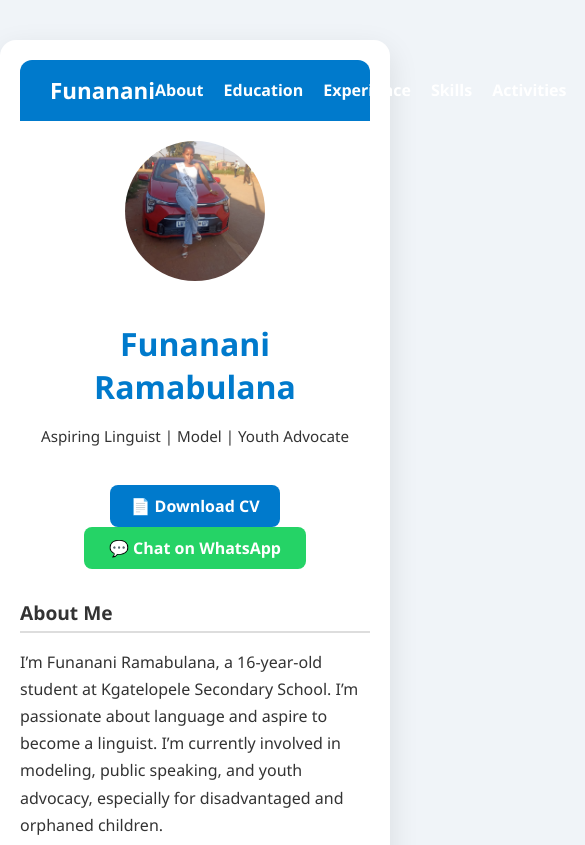
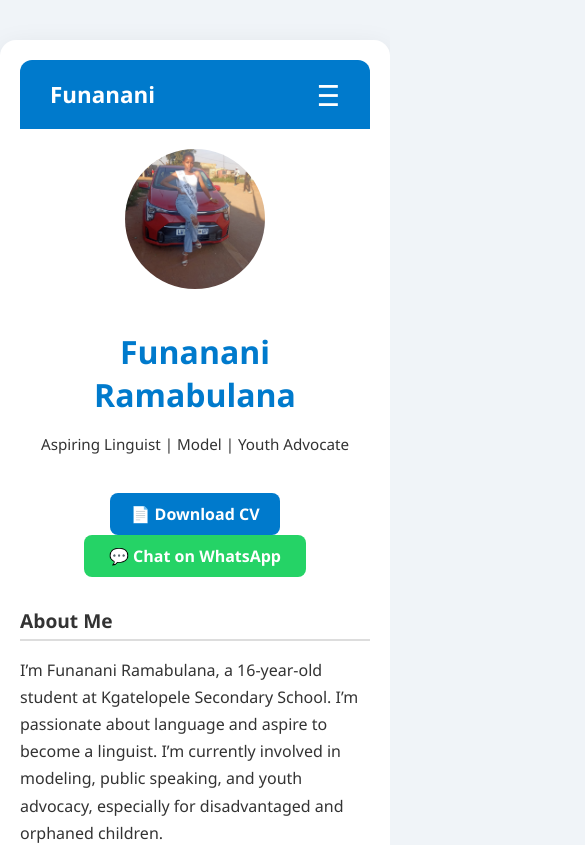
Before and after one commit to ikemathebula/funanani-portfolio, a React (Create React App) app: page / in a window 390 px wide. Shown: the top 845 px of the page, 585 px wide, since content can reach past the window. Built offline with nearby package versions, Linux system fonts and the light colour scheme; the HTML template or start-up script is replaced by a standard one.

Commit message:
Responsive navbar with hamburger menu

```diff
--- a/src/components/Navbar.css
+++ b/src/components/Navbar.css
@@ -1,4 +1,5 @@
 /* src/components/Navbar.css */
+
 .navbar {
   display: flex;
   justify-content: space-between;
@@ -7,14 +8,24 @@
   color: white;
   padding: 15px 30px;
   border-radius: 12px 12px 0 0;
+  flex-wrap: wrap;
 }
 
-  .navbar h3 {
+.navbar h3,
+.navbar-brand {
   margin: 0;
   font-size: 1.4rem;
+  font-weight: bold;
 }
 
-  .navbar ul {
+.menu-toggle {
+  display: none;
+  font-size: 1.8rem;
+  cursor: pointer;
+  color: white;
+}
+
+.navbar-links {
   list-style: none;
   display: flex;
   gap: 20px;
@@ -22,12 +33,34 @@
   padding: 0;
 }
 
-  .navbar a {
+.navbar-links li a {
   color: white;
   text-decoration: none;
   font-weight: bold;
 }
 
-  .navbar a:hover {
+.navbar-links li a:hover {
   text-decoration: underline;
 }
+
+/* 📱 Mobile styles */
+@media screen and (max-width: 768px) {
+  .menu-toggle {
+    display: block;
+  }
+
+  .navbar-links {
+    display: none;
+    flex-direction: column;
+    width: 100%;
+    margin-top: 10px;
+  }
+
+  .navbar-links.active {
+    display: flex;
+  }
+
+  .navbar-links li {
+    margin: 8px 0;
+  }
+}
--- a/src/components/Navbar.js
+++ b/src/components/Navbar.js
@@ -1,17 +1,21 @@
-// src/components/Navbar.js
-import React from 'react';
+import React, { useState } from 'react';
 import './Navbar.css';
 
 function Navbar() {
+  const [isOpen, setIsOpen] = useState(false);
+
   return (
     <nav className="navbar">
-      <h3>Funanani</h3>
-      <ul>
+      <div className="navbar-brand">Funanani</div>
+      <div className="menu-toggle" onClick={() => setIsOpen(!isOpen)}>☰</div>
+      <ul className={`navbar-links ${isOpen ? 'active' : ''}`}>
         <li><a href="#about">About</a></li>
         <li><a href="#education">Education</a></li>
         <li><a href="#experience">Experience</a></li>
         <li><a href="#skills">Skills</a></li>
         <li><a href="#activities">Activities</a></li>
+        <li><a href="#blog">Blog</a></li>
+        <li><a href="#testimonials">Testimonials</a></li>
         <li><a href="#contact">Contact</a></li>
       </ul>
     </nav>
```
Lines whose indentation alone changed are shown as unchanged.
